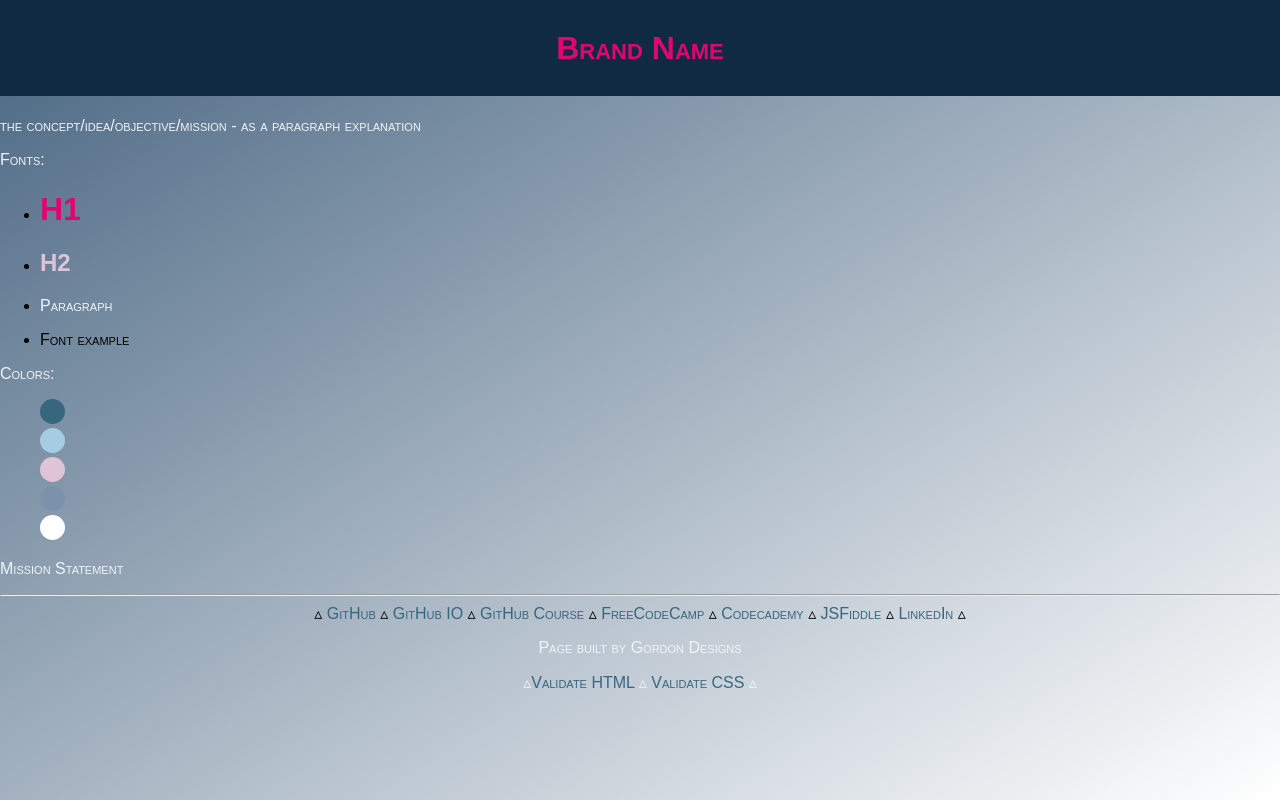
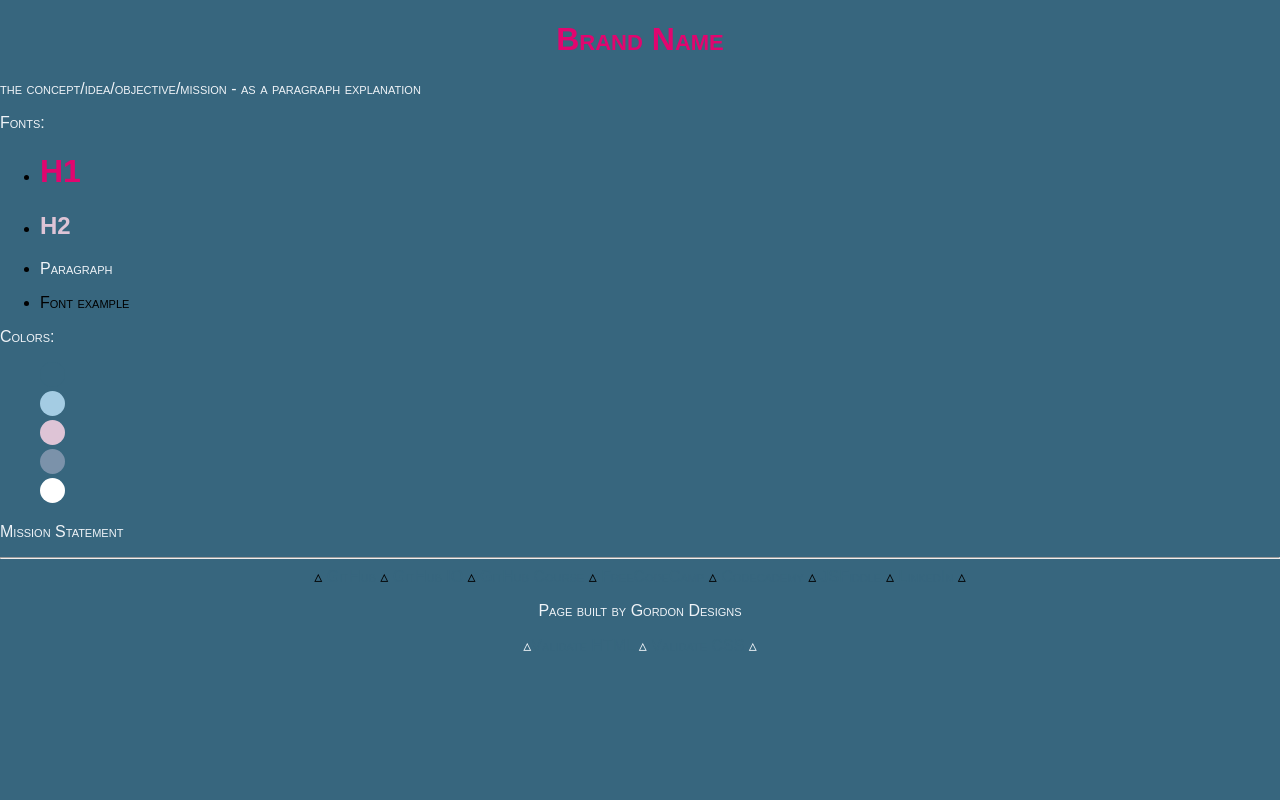
Before and after one commit to kyleegordon/gordon_web115_n801, a plain HTML site: page brand.html in a window 1280 px wide. Drawn offline with Linux system fonts and the light colour scheme; files that its build step writes are made by us from their sources.

Commit message:
Update brand_styles.css

```diff
--- a/styles/brand_styles.css
+++ b/styles/brand_styles.css
@@ -1,22 +1,13 @@
 
 body{
   margin: 0;
-  background-repeat: no-repeat;
-  background-attachment: fixed;
-  background-image: linear-gradient(to bottom right, #486581, white);
+  background-color: #37667e;
   font-variant: small-caps;
   font-family: sans-serif;
   }
 
 header{
   text-align: center;
-  padding: 0;
-  margin-top: 0;
-  background-color: #102a43;
-  line-height: 3;
-}
-
-header > h1{
   padding: 0;
   margin-top: 0;
 }
```
